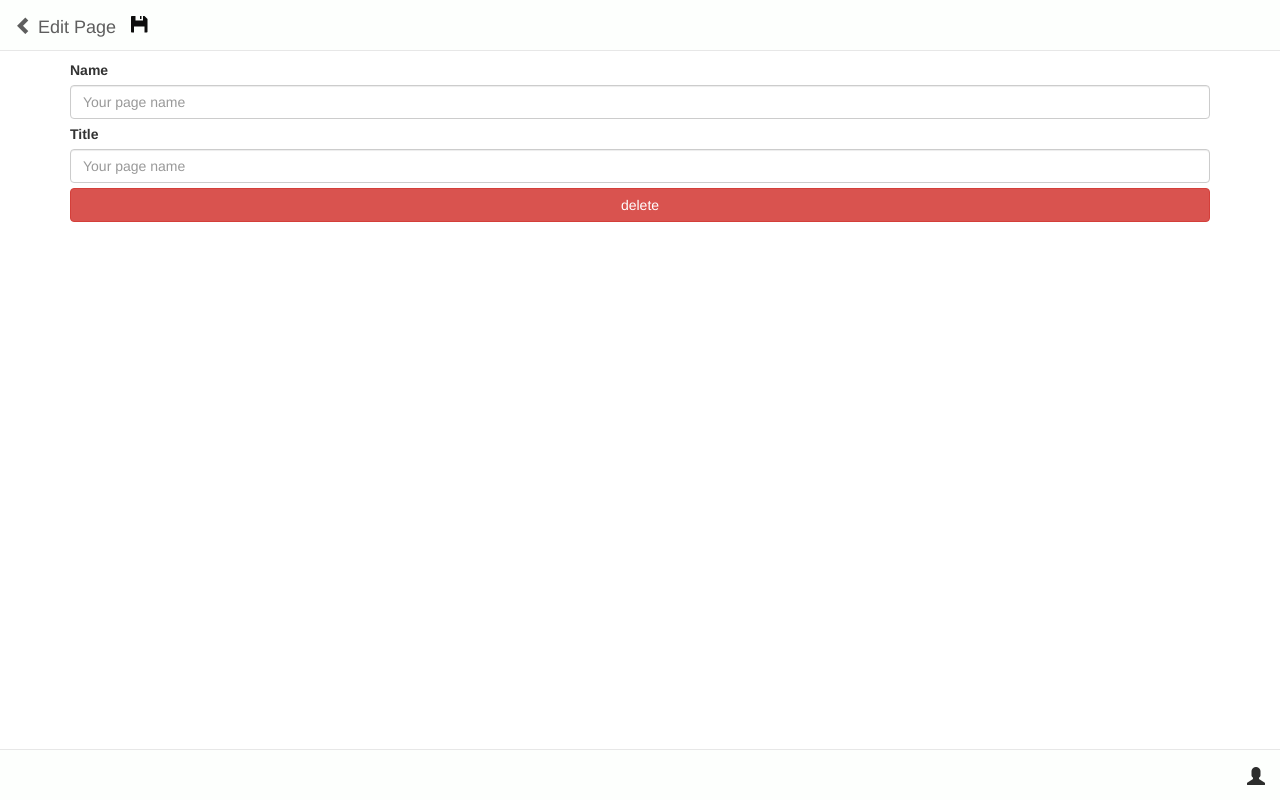
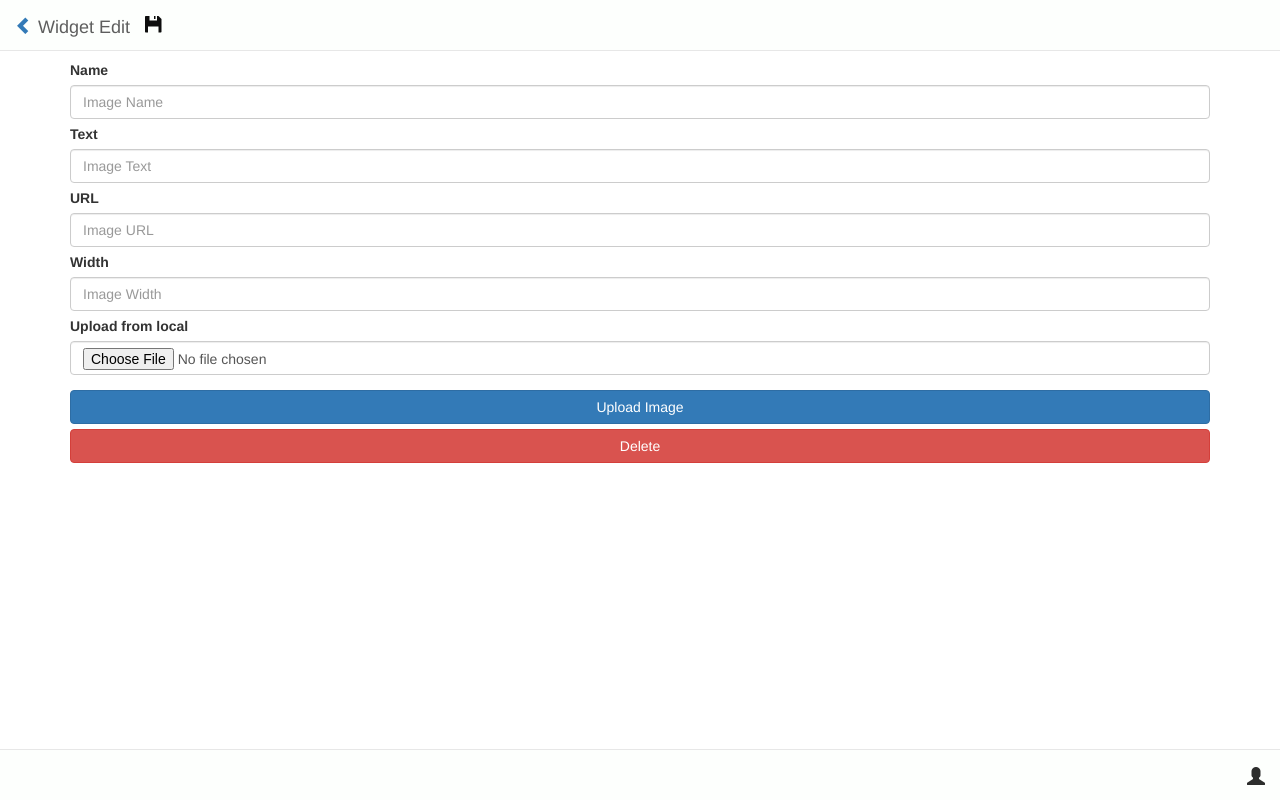
Before and after one commit to ChienliMa/MA-QIANLI-webdev, a website: page public/assignment/widget-image.html in a window 1280 px wide. Drawn offline with nearby package versions, Linux system fonts and the light colour scheme.

Commit message:
Finished widgets with dynamic widget type members. Start add href to small button and refine

```diff
--- a/public/assignment/app.js
+++ b/public/assignment/app.js
@@ -26,7 +26,12 @@
     });
 
     myApp.controller('WidgetController', function($scope) {
-        $scope.TYPE = {HEADING:"heading", IMAGE:"image", YOUTUBE:"youtube"}
+        $scope.TYPE = {HEADING:"heading", IMAGE:"image", YOUTUBE:"youtube"};
+
+        $scope.HEADING_MEM = ["Name", "Text", "Size"];
+        $scope.IMAGE_MEM = ["Name", "Text", "URL", "Width"];
+        $scope.YOUTUBE_MEM = ["Name", "Text", "URL", "Width"];
+
         $scope.widgets = [{"type":$scope.TYPE.HEADING, "name":"heading", "content":"HELLO WORLD!"},
                          {"type":$scope.TYPE.IMAGE, "name":"hello world", "content":"http://browningit.com/wp-content/uploads/2015/09/helloworld.gif"},
                          {"type":$scope.TYPE.YOUTUBE, "name":"PPAP", "content":"https://www.youtube.com/embed/yygpgCFJFnA?html5=1"}];
--- a/public/assignment/css/widget-style.css
+++ b/public/assignment/css/widget-style.css
@@ -18,8 +18,13 @@ body {
     color: rgba(10, 10, 10, 0.99);
 }
 
-a {
-    color: inherit;
+.list-group-item {
+    color: red;
+    font-color: #447fff;
+}
+
+.upload-div{
+    border-color: black;
 }
 
 .widget-image{
--- a/public/assignment/widget-image.html
+++ b/public/assignment/widget-image.html
@@ -1,26 +1,31 @@
 <!DOCTYPE html>
 <html lang="en">
 <head>
+    <title>Widget Edit</title>
     <meta name="viewport" content="initial-scale=1.0, maximum-scale=1.0, minimum-scale=1.0,target-densitydpi=device-dpi, user-scalable=no" />
     <meta charset="UTF-8">
-    <title>New Websites</title>
+
+    <script   src="https://code.jquery.com/jquery-2.2.4.min.js"   integrity="sha256-BbhdlvQf/xTY9gja0Dq3HiwQF8LaCRTXxZKRutelT44="   crossorigin="anonymous"></script>
     <link href="https://maxcdn.bootstrapcdn.com/bootstrap/3.3.6/css/bootstrap.min.css" rel="stylesheet"/>
     <script tpye="text/javascript" src="https://maxcdn.bootstrapcdn.com/bootstrap/3.3.5/js/bootstrap.min.js"></script>
 
+    <script src="//ajax.googleapis.com/ajax/libs/angularjs/1.5.8/angular.min.js"></script>
+    <script src="app.js"></script>
+
     <link href="css/widget-style.css" rel="stylesheet"/>
 </head>
-<body>
 
+<body ng-app="myApp" ng-controller="WidgetController">
 
 <nav class="navbar navbar-default navbar-fixed-top">
     <div class="container-fluid">
         <div class="navbar-header">
             <div class="navbar-brand">
-                <a class="glyphicon glyphicon-chevron-left" href="page-list.html"></a>
-                Edit Page
+                <a class="glyphicon glyphicon-chevron-left" href="widget-choose.html"></a>
+                Widget Edit
             </div>
 
-            <a class="navbar-brand pull-right" href="page-list.html">
+            <a class="navbar-brand pull-right" href="widget-list.html">
                 <span class="glyphicon glyphicon-floppy-disk icon-default"></span>
             </a>
         </div>
@@ -29,12 +34,19 @@
 
 
 <div class="container">
-    <label for="name">Name</label>
-    <input type="text" class="form-control" id="name" placeholder="Your page name">
+    <div ng-repeat="mem in IMAGE_MEM">
+        <label ng-attr-for="{{men}}">{{mem}}</label>
+        <input type="text" class="form-control" ng-attr-id="{{mem}}" placeholder="Image {{mem}}">
+    </div>
 
-    <label for="title">Title</label>
-    <input type="text" class="form-control" id="title" placeholder="Your page name">
-    <a class="btn btn-danger  btn-block" href="login.html">delete</a>
+
+    <div class="form-group">
+        <label class="control-label">Upload from local</label>
+        <input type="file" class="form-control" data-icon="false">
+    </div>
+
+    <a class="btn btn-primary  btn-block" href="widget-list.html">Upload Image</a>
+    <a class="btn btn-danger  btn-block" href="widget-list.html">Delete</a>
 </div>
 
 <nav class="navbar navbar-default navbar-fixed-bottom">
```
Also changed, not shown: public/assignment/widget-choose.html (+3 -2 lines), public/assignment/widget-heading.html (+15 -11 lines), public/assignment/widget-youtube.html (+15 -10 lines).
